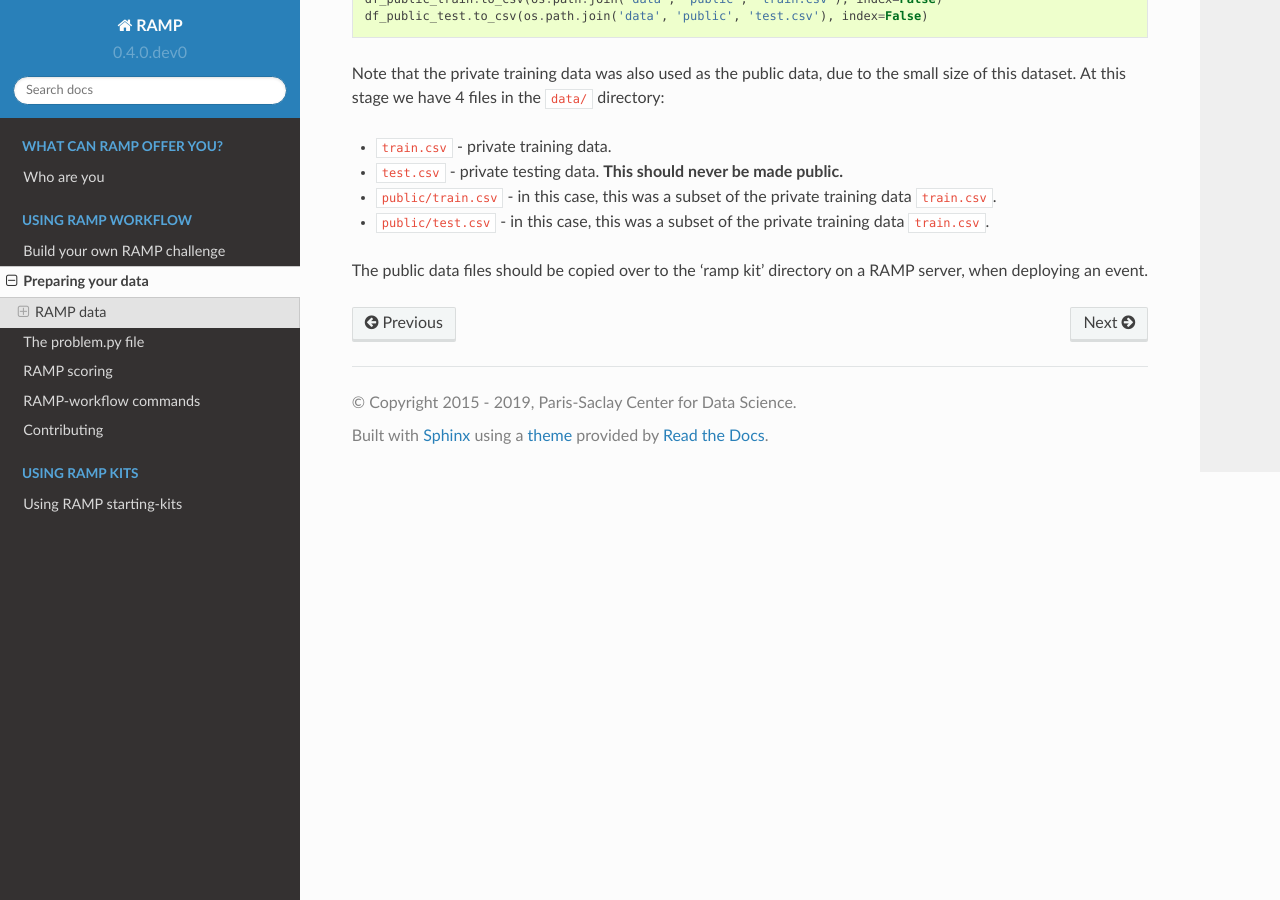
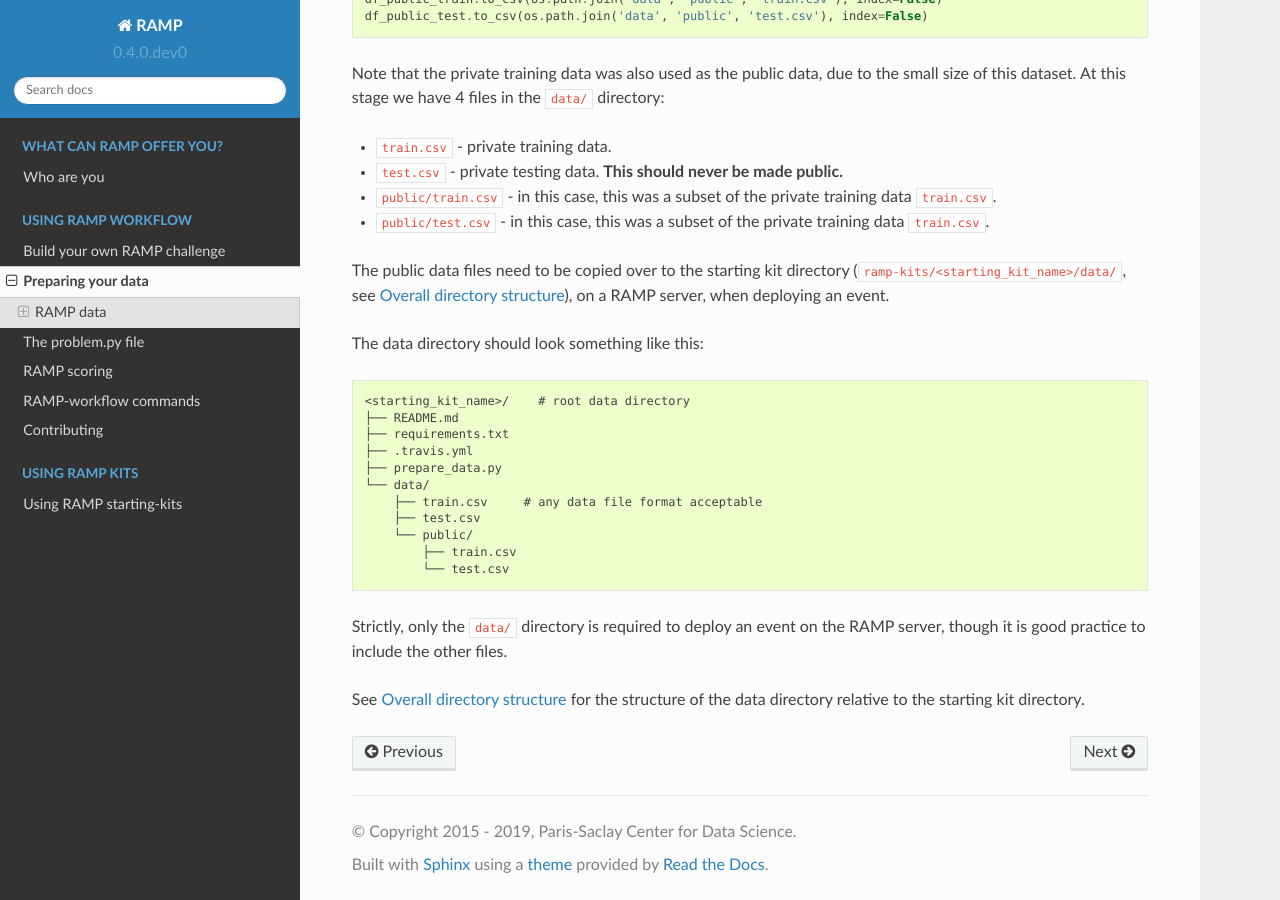
Before and after one commit to paris-saclay-cds/ramp-workflow, a Sphinx documentation site: the page built from doc/data.rst, in a window 1280 px wide and 900 px high, scrolled down 1574 px. Built offline with Sphinx 7.4.7 and the Read the Docs theme 2.0.0, drawn with Linux system fonts in a browser that asks for light colours; formulas are drawn with MathJax 3; the version number is read from the project's files by our own code.

Commit message:
amendments

```diff
--- a/doc/data.rst
+++ b/doc/data.rst
@@ -102,5 +102,26 @@ directory:
 * ``public/test.csv`` - in this case, this was a subset of the private training
   data ``train.csv``.
 
-The public data files should be copied over to the 'ramp kit' directory
+The public data files need to be copied over to the starting kit directory
+(``ramp-kits/<starting_kit_name>/data/``, see :ref:`directory-structure`),
 on a RAMP server, when deploying an event.
+
+The data directory should look something like this::
+
+    <starting_kit_name>/    # root data directory
+    ├── README.md
+    ├── requirements.txt
+    ├── .travis.yml
+    ├── prepare_data.py
+    └── data/
+        ├── train.csv     # any data file format acceptable
+        ├── test.csv
+        └── public/
+            ├── train.csv
+            └── test.csv
+
+Strictly, only the ``data/`` directory is required to deploy an event on the
+RAMP server, though it is good practice to include the other files.
+
+See :ref:`directory-structure` for the structure of the data directory
+relative to the starting kit directory.
```
Also changed, not shown: doc/workflow.rst (+10 -7 lines).
